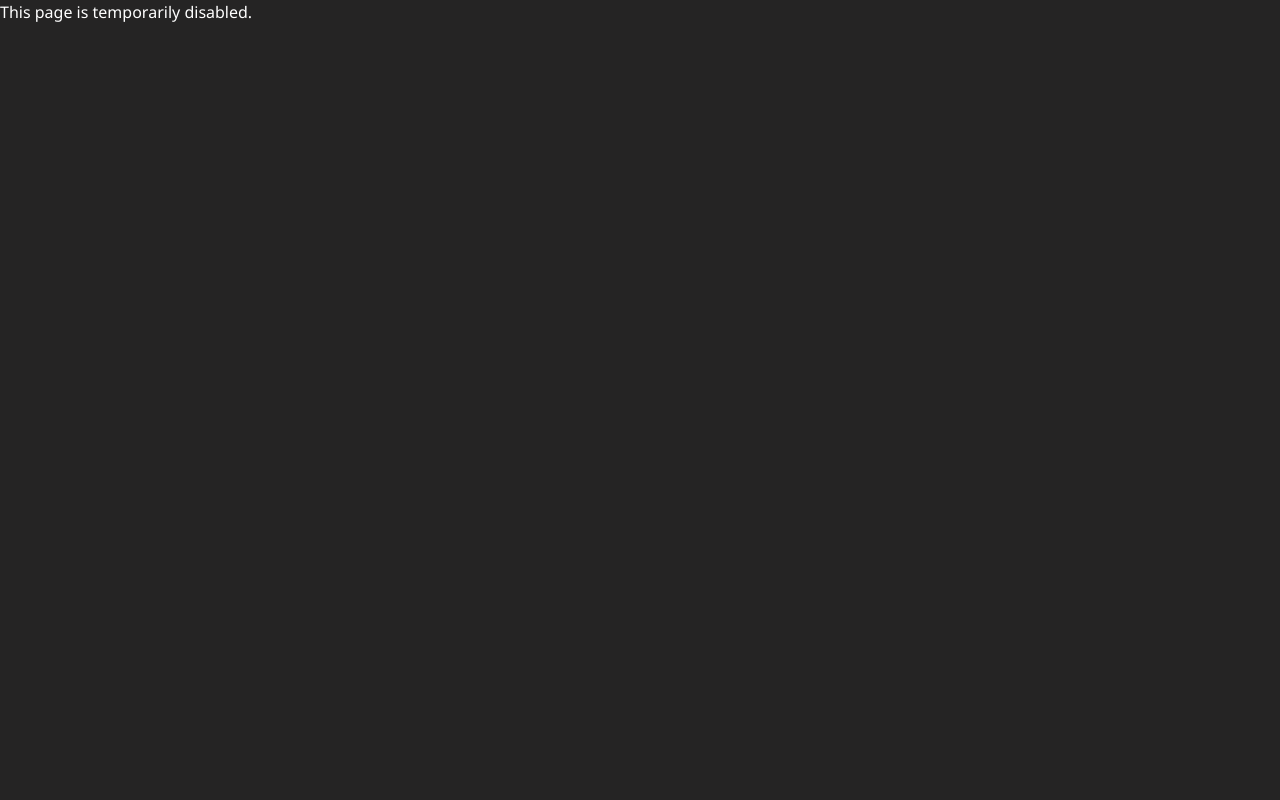
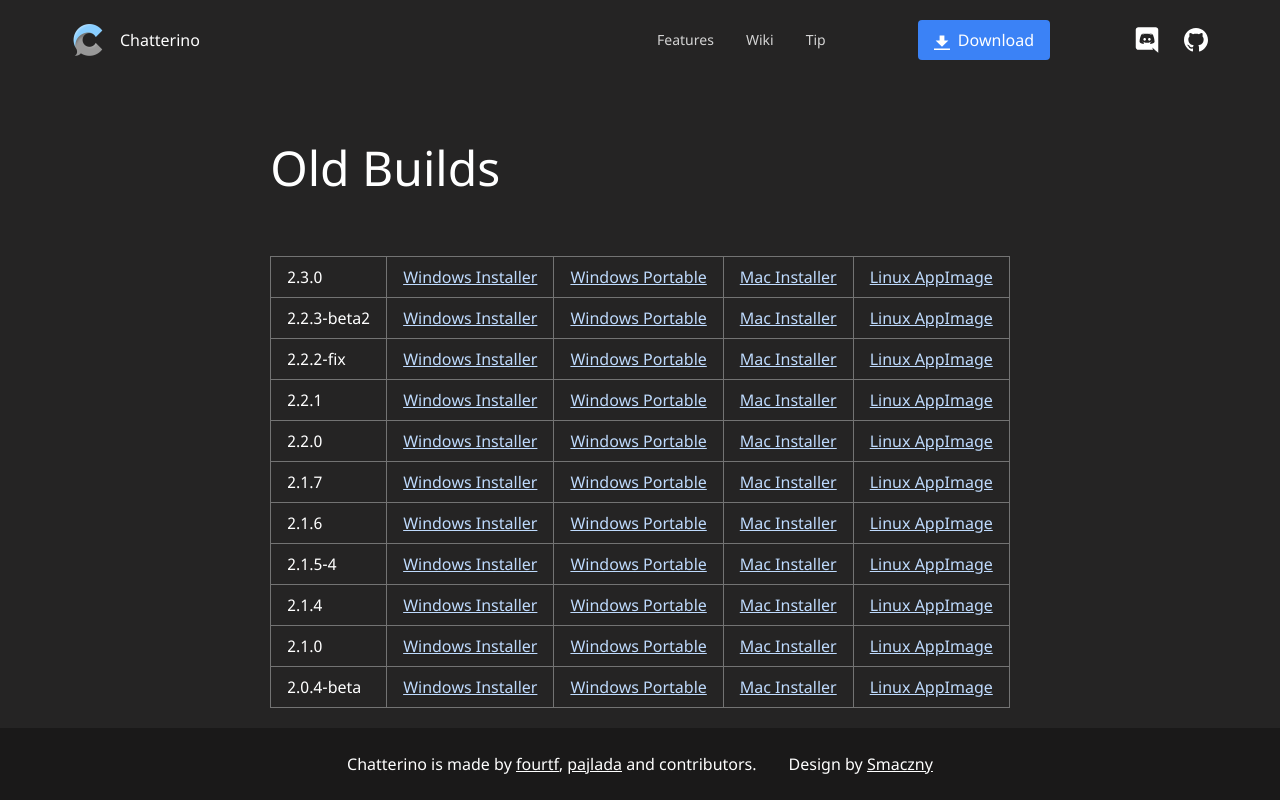
Before and after one commit to Chatterino/website, a Next.js app: page /download in a window 1280 px wide. Built offline with nearby package versions, Linux system fonts and the light colour scheme.

Commit message:
added downloads page

```diff
--- a/components/nav.js
+++ b/components/nav.js
@@ -54,7 +54,7 @@
           <div className="flex items-center px-3 md:px-6">
             <div className="text-gray-300 flex items-center w-auto">
               <div className="text-sm">
-                <NavLink href="#features" className="hidden sm:inline-block">
+                <NavLink href="/#features" className="hidden sm:inline-block">
                   Features
                 </NavLink>
                 <NavLink href={wiki}>Wiki</NavLink>
@@ -64,7 +64,7 @@
 
             <div className="hidden sm:block lg:px-16">
               <Button>
-                <a href="#downloads" className="no-underline">
+                <a href="/#downloads" className="no-underline">
                   <Download />
                   <span>Download</span>
                 </a>
--- a/links.js
+++ b/links.js
@@ -9,18 +9,49 @@
 export const allDownloads = "download";
 
 const currentVersion = "2.3.0";
-const downloadBaseUrl = `https://chatterino.fra1.digitaloceanspaces.com/bin/${currentVersion}`;
+export const baseDownloadLink = `https://chatterino.fra1.digitaloceanspaces.com/bin`;
+const dl = `https://chatterino.fra1.digitaloceanspaces.com/bin/${currentVersion}`;
+
+export const allVersions = [
+  "2.0.4-beta",
+  "2.1.0",
+  "2.1.4",
+  "2.1.5-4",
+  "2.1.6",
+  "2.1.7",
+  "2.2.0",
+  "2.2.1",
+  "2.2.2-fix",
+  "2.2.3-beta2",
+  "2.3.0",
+];
+export const allV1Versions = [
+  "0.2.6.4",
+  "1.0.9",
+  "1.1.0.0",
+  "1.2.11",
+  "1.2.12",
+  "1.2.13",
+  "1.2.3.0",
+  "1.2.4",
+  "1.2.5",
+  "1.2.6",
+  "1.2.8",
+  "1.2.9",
+  "1.3.2",
+  "1.3",
+];
 
 export const windows = [
   Windows,
   `${currentVersion} for Windows 64-Bit`,
-  `${downloadBaseUrl}/Chatterino%20Installer.exe`,
+  `${dl}/Chatterino%20Installer.exe`,
 ];
 export const linux = [Tux, "Linux", "linux"];
 export const freeBsd = [FreeBSD, "FreeBSD", "freebsd"];
-export const macOs = [Apple, "macOS", `${downloadBaseUrl}/Chatterino.dmg`];
-export const windowsPortable = `${downloadBaseUrl}/Chatterino%20Portable.zip`;
-export const linuxAppimageUrl = `${downloadBaseUrl}/Chatterino-x86_64.AppImage`;
+export const macOs = [Apple, "macOS", `${dl}/Chatterino.dmg`];
+export const windowsPortable = `${dl}/Chatterino%20Portable.zip`;
+export const linuxAppimageUrl = `${dl}/Chatterino-x86_64.AppImage`;
 
 export const linuxBuildFromSource =
   "https://github.com/Chatterino/chatterino2/blob/master/BUILDING_ON_LINUX.md";
--- a/pages/download.js
+++ b/pages/download.js
@@ -1,3 +1,61 @@
+import Page from "components/page";
+import { allV1Versions, allVersions, baseDownloadLink } from "links";
+
+function V2() {
+  return (
+    <table className="table-auto text-blue-200">
+      {allVersions.reverse().map((v) => (
+        <tbody>
+          <tr>
+            <td className="text-white">{v}</td>
+            <td className="pa-4">
+              <a href={`${baseDownloadLink}/${v}/Chatterino%20Installer.exe`}>
+                Windows Installer
+              </a>
+            </td>
+            <td>
+              <a href={`${baseDownloadLink}/${v}/Chatterino%20Portable.zip`}>
+                Windows Portable
+              </a>
+            </td>
+            <td>
+              <a href={`${baseDownloadLink}/${v}/Chatterino.dmg`}>
+                Mac Installer
+              </a>
+            </td>
+            <td>
+              <a href={`${baseDownloadLink}/${v}/Chatterino-x86_64.AppImage`}>
+                Linux AppImage
+              </a>
+            </td>
+          </tr>
+        </tbody>
+      ))}
+    </table>
+  );
+}
+
+function V1() {
+  return (
+    <div>
+      Legacy (really old + windows-only):{" "}
+      {allV1Versions.reverse().map((v) => (
+        <div>
+          <a href={`${baseDownloadLink}/1/chatterino-win-${v}.zip`}>{v}</a>
+        </div>
+      ))}
+    </div>
+  );
+}
+
 export default function Downloads() {
-  return <div>This page is temporarily disabled.</div>;
+  return (
+    <Page title="Old Builds - Chatterino">
+      <div class="w-max m-auto">
+        <h1 class="py-16">Old Builds</h1>
+        <V2 />
+        {/* <V1 /> */}
+      </div>
+    </Page>
+  );
 }
--- a/styles/globals.css
+++ b/styles/globals.css
@@ -17,6 +17,13 @@
 
   a {
     @apply underline;
+  }
+
+  td {
+    @apply px-4;
+    @apply py-2;
+    @apply border;
+    @apply border-gray-500;
   }
 
   .changelog h1 {
```
